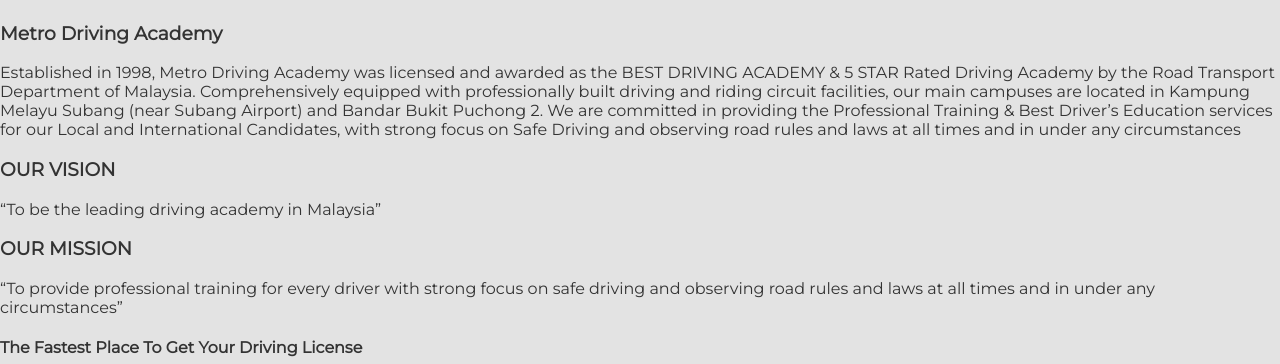
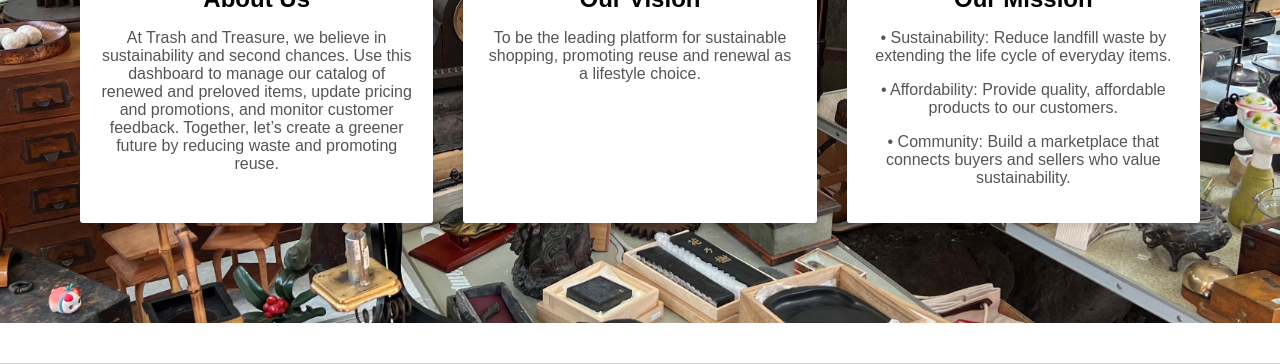
Before and after one commit to shahrizxl/Software_Engineer, a Flask app: page /customerhome in a window 1280 px wide. Shown: the part 801-1165 px from the top of the page. Run offline with Flask 3, Linux system fonts and the light colour scheme.

Commit message:
viewprod

```diff
--- a/static/homeactor.css
+++ b/static/homeactor.css
@@ -101,6 +101,13 @@ background: url('/static/image/bgsp.jpg') no-repeat center center;
 background-size: cover;
 padding: 40px 20px;
 }
+
+.maincust {
+  text-align: center;
+  background: url('/static/image/bgcust.jpg') no-repeat center center;
+  background-size: cover;
+  padding: 40px 20px;
+  }
 
 .admintop {
   padding: 40px;
--- a/templates/customerhome.html
+++ b/templates/customerhome.html
@@ -1,17 +1,23 @@
 <!DOCTYPE html>
-<html>
+<html lang="en">
 <head>
+    <meta charset="UTF-8">
+    <meta name="viewport" content="width=device-width, initial-scale=1.0">
     <title>Customer Home</title>
-    <link rel="stylesheet" href="/static/home.css">
+    <link rel="stylesheet" href="/static/homeactor.css">
+</head>
+
+<body>
+    <header>
         <figure class="logo">
-        <a href="/"> <img src="/static/1.jpg" style width="100px" height="100px"></a>
+            <a href="/"> <img src="/static/image/logo.png" width="100px" height="100px"></a>
         </figure>
-
+    </header>
         <nav>
             <ul class="topnav">
-          <li class="dropdown">
-            <a href="/products2">Shop now</a>
-          </li>
+
+                <li><a href="/products2">Shop now</a></li>
+
                 <li class="dropdown">
                     <a href="#managecustomer">Info</a>
                     <ul class="dropdown-content">
@@ -19,90 +25,62 @@
                         <li><a href="/viewdelcus">View Delivery detail</a></li>
                     </ul>
                 </li>
+
                 <li><a href="/noticus">Notification</a></li>
                 <li><a href="https://wa.me/601151257919">Contact Us</a></li>
                 <li><a href="/feedback">Feedback</a></li>
                 <li><a href="/aboutus">About Us</a></li>
                 <li><a href="/logout">Log Out</a></li>
-
             </ul>
         </nav>
 
-</head>
-<body>
-    <br><br>
+    <section class="maincust" id="history">
 
-    <section class="main" id="history">
-        <article>
-          <header>
-              <h2>Metro Driving Academy</h2>
-          </header>
-          <section class="picture ">
-            <img src="/static/36.webp">
-          <section class="main" id="history">
-          <h3 class="header" id="history">Metro Driving Academy</h3>
-          <p class="description">
+        <!-- Content Below Image -->
+        <section class="content">
+            <section class="admintop">
+                <h3 class="header">Welcome to the Customer Dashboard<br> of Trash and Treasure!</h3>
+            </section>
 
-           Established in 1998, Metro Driving Academy was licensed and awarded as the BEST DRIVING ACADEMY & 5 STAR Rated Driving Academy by the Road Transport Department of Malaysia. Comprehensively equipped with professionally built driving and riding circuit facilities,
-           our main campuses are located in Kampung Melayu Subang (near Subang Airport) and Bandar Bukit Puchong 2. We are committed in providing the Professional Training & Best Driver’s Education services for our Local and International Candidates, with strong focus on Safe
-            Driving and observing road rules and laws at all times and in under any circumstances
-           </p>
-
-           <h3 id="vision">OUR VISION</h3>
-           <p class="description">
-              “To be the leading driving academy in Malaysia”
-           </p>
-
-           <h3 id="mission">OUR MISSION</h3>
-           <p class="description">
-              “To provide professional training for every driver with strong focus on safe driving and observing road rules and laws at all times and in under any circumstances”
-           </p>
-
-
-           <h4>The Fastest Place To Get Your Driving License</h4>
-           <section>
-              <img src="/static/pg30.webp">
-
-             <h2>What Will You Get</h2>
-                <section class="get">
-             <div>
+            <!-- Vision and Mission Boxes -->
+            <section class="container">
                 <div class="box">
-               <img src="/static/pg31.webp"style width="300px" height="200px">
-               <p>7 to 10 Weeks Course Duration</p>
-               <p>Course Duration for Peak Season between 3 - 5 months. No waiting list for final Practical JPJ Test.
-                   Limited number of students to ensure the whole process runs smoothly.</p>
+                  <h3>About Us</h3>
+                  <p>At Trash and Treasure, we believe in sustainability and second chances.
+                    Use this dashboard to manage our catalog of renewed and preloved items, update pricing and promotions, and monitor customer feedback.
+                    Together, let’s create a greener future by reducing waste and promoting reuse.</p>
                 </div>
 
                 <div class="box">
-                  <img src="/static/pg32.webp"style width="300px" height="200px">
-                  <p>Learn in Our Award Winning Facilities</p>
-               <p>5 Star Rated Driving Academy / Award Winner for Best Driving Academy & Accredited Training Center</p>
+                    <h3>Our Vision</h3>
+                    <p>To be the leading platform for sustainable shopping, promoting reuse and renewal as a lifestyle choice.</p>
                 </div>
-
                 <div class="box">
-                  <img src="/static/pg34.webp"style width="300px" height="200px">
-                  <p>22 - 26 Hours Driving Program  </p>
-               <p>1 to 1 Teaching Method by Experienced Coaches </p>
+                    <h3>Our Mission</h3>
+                    <p>• Sustainability: Reduce landfill waste by extending the life cycle of everyday items.</p>
+                    <p>• Affordability: Provide quality, affordable products to our customers.</p>
+                    <p>• Community: Build a marketplace that connects buyers and sellers who value sustainability.</p>
                 </div>
-
-              <div class="box">
-                  <img src="/static/pg35.webp"style width="300px" height="200px">
-                  <p>Car for Practical Training & Test - Proton IRIZ</p>
-                  <p>Proton Iriz Automatic OR Manual. 5 Star Asean NCAP Safety Rated Cars for The Best Safety & Comfort </p>
-              </article>
+            </section>
         </section>
 
+    </section>
 
     <footer>
-        <figure class="logo">
-            <img src="/static/1.jpg" style width="100px" height="100px">
-         </figure>
-       <br> Lot 3509, Seksyen U6, Kampung Melayu Subang,<br>
-       <br> 40150 Shah Alam, Selangor<br>
-       <br> Tel : 03 - 7845 9898<br>
-       <br>Monday - Sunday<br>
-       <br> 8:00 am - 4:30 pm<br>
-       <p><a href="mailto:drivingacademy@gmail.com">drivingacademy@gmail.com</a></p>
+        <div class="contact-info">
+            <!-- Image on the left -->
+            <img src="/static/image/socmed.png" alt="Image" class="footer-image">
+
+            <!-- Contact Details on the right -->
+            <div class="contact-details">
+                <p class="bold">Contact Us</p>
+                <p><a href="mailto:trashntreasure24@gmail.com">TrashAndTreasure@gmail.com</a></p>
+                03-214 2592<br>
+                <br>Office :
+                <br>UP2-01, Centre Management Office, Melawati Mall, 355,
+                <br>Jalan Bandar Melawati, Pusat Bandar Melawati, 53100, Kuala Lumpur.<br>
+            </div>
+        </div>
     </footer>
 
 </body>
```
Also changed, not shown: static/customerproduct.css (added, +151 -0 lines), templates/customerproduct.html (+22 -51 lines), static/image/bgcust.jpg (added). Lines whose indentation alone changed are shown as unchanged.
